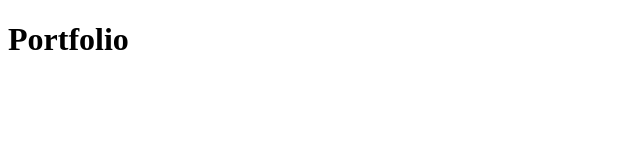
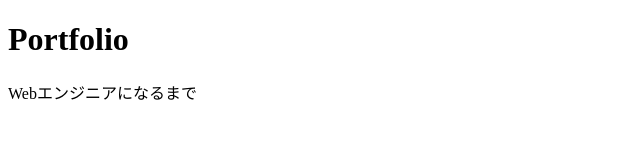
Before and after one commit to Koumei7/portfolio, a plain HTML site: page index.html in a window 1280 px wide. Shown: the whole page, without its empty margins (0-640 px from the left). Drawn offline with Linux system fonts and the light colour scheme.

Commit message:
githubテスト

```diff
--- a/index.html
+++ b/index.html
@@ -8,7 +8,7 @@
 <body>
 
   <h1>Portfolio</h1>
-  <p></p>
+  <p>Webエンジニアになるまで</p>
 
 </body>
 </html>
```
